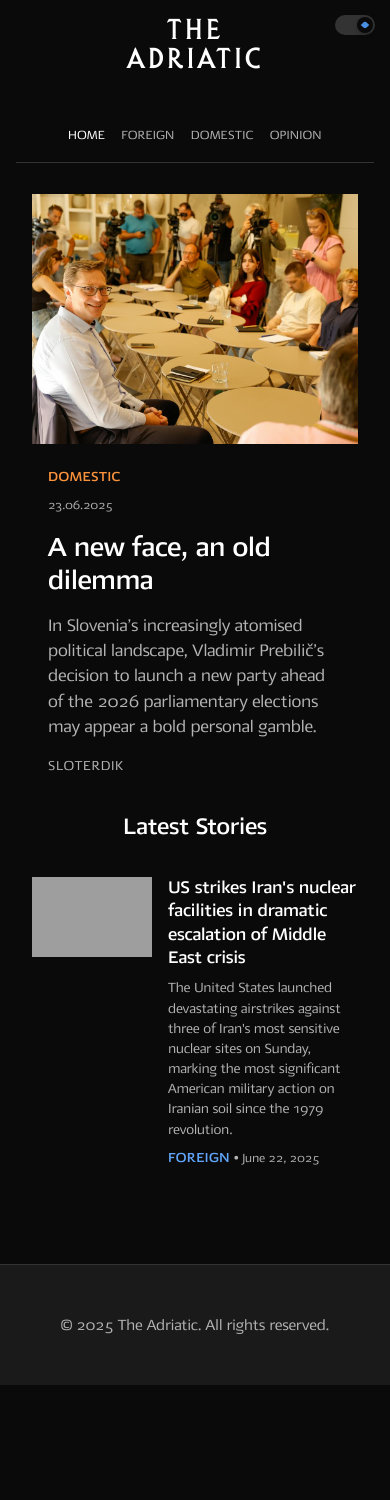
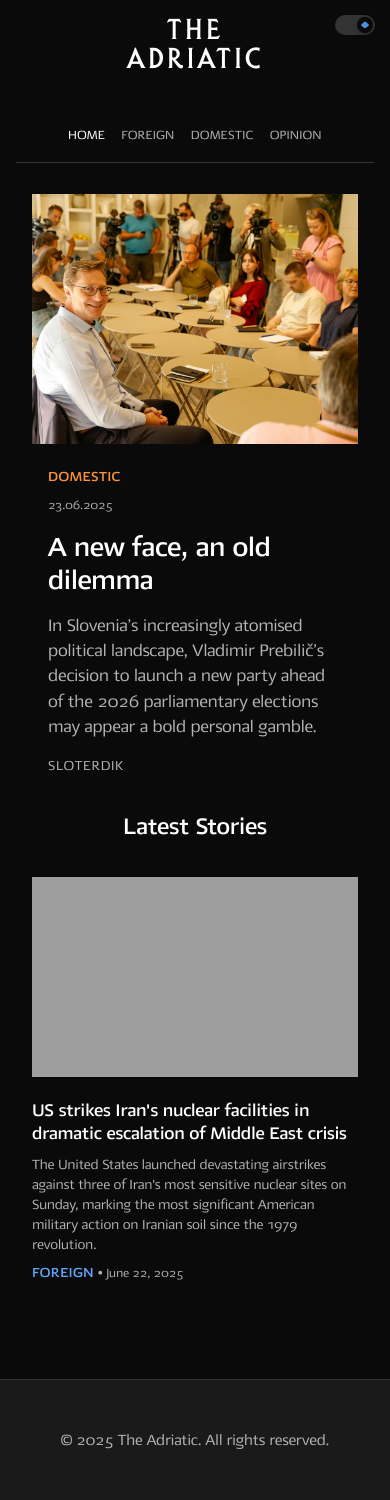
Before and after one commit to tfhoerest/azt, a Jekyll site: the page built from index.html, in a window 390 px wide. Built offline with Jekyll 4.4.1, drawn with Linux system fonts in a browser that asks for light colours; some web fonts are replaced; the list of posts is cut into pages by our own code; before the commit the page ends 1385 px from its top, so only the background shows below that.

Commit message:
Update home.html

```diff
--- a/_layouts/home.html
+++ b/_layouts/home.html
@@ -227,13 +227,14 @@ layout: default
     }
 
     .article-item {
-        grid-template-columns: 120px 1fr;  /* Narrower thumbnails */
-        gap: var(--z-ds-space-s);
+        display: block;  /* Change from grid to block for vertical stacking */
         padding: var(--z-ds-space-s) 0;
     }
 
     .article-thumbnail {
-        height: 80px;  /* Smaller thumbnails */
+        width: 100%;  /* Full width image like FAZ */
+        height: 200px;  /* Taller for better proportion */
+        margin-bottom: var(--z-ds-space-s);  /* Space between image and text */
     }
 
     .article-content h3 {
```
